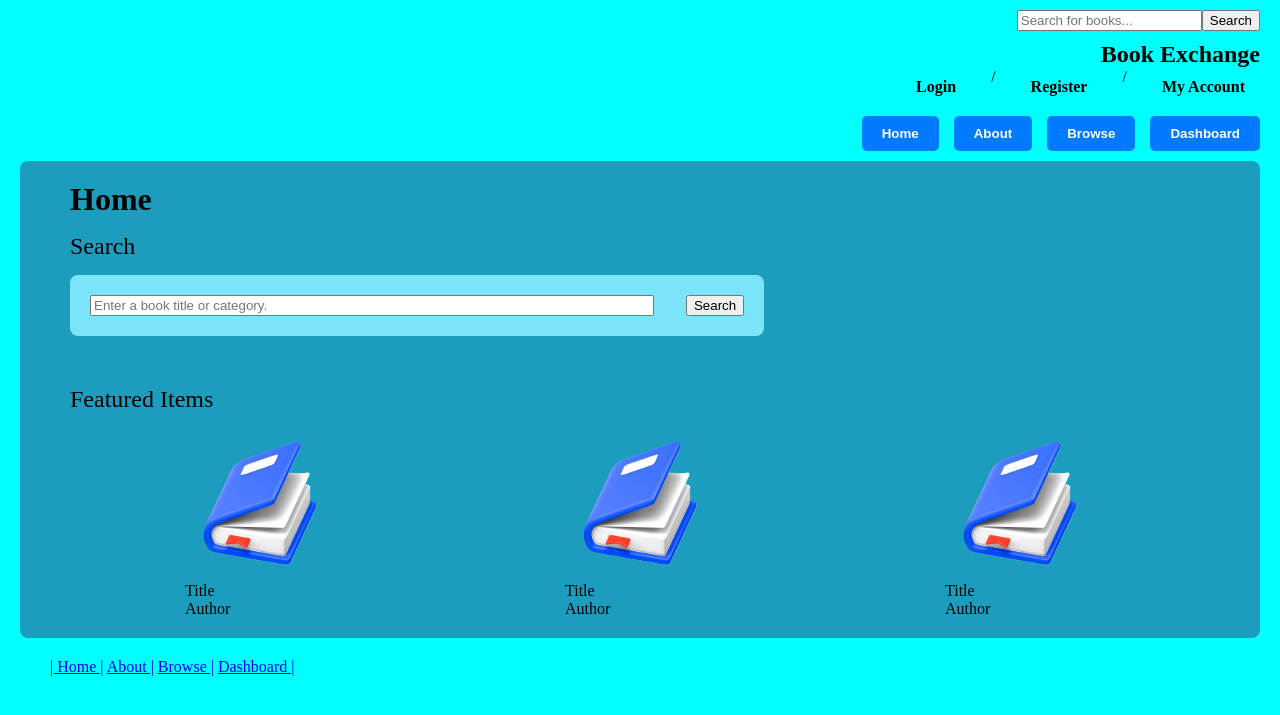
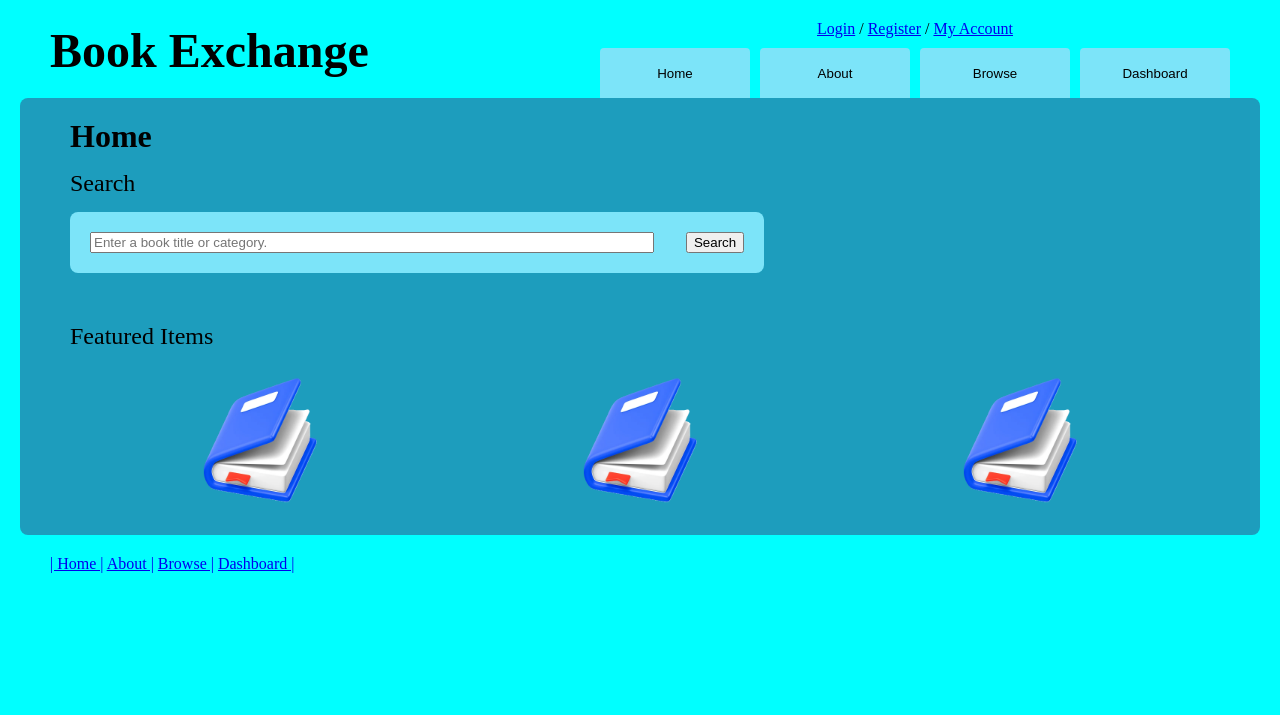
Before and after one commit to Zubdragon047/cosc360project, a PHP site: page /home.html in a window 1280 px wide. Shown: the top 715 px of the page. Run offline with PHP 8.4, Linux system fonts and the light colour scheme.

Commit message:
fixed merging issues

```diff
--- a/browse.html
+++ b/browse.html
@@ -8,11 +8,6 @@
 </head>
 
 <body>
-    <!--Search Bar-->
-<div class="search-container">
-    <input type="text" id="searchBar" placeholder="Search for books...">
-    <button onclick="searchBooks()">Search</button>
-</div>
     <header>
         <h1>Book Exchange</h1>
         <div class="header-rightside">
--- a/css/stylesheet.css
+++ b/css/stylesheet.css
@@ -12,64 +12,33 @@ body {
 }
 
 header {
+    h1 {margin-bottom: 20px;}
+    margin-top: 20px;
+    display: flex;
+    justify-content: space-between;
+    align-items: flex-end;
+    padding: 0 50px;
+}
+
+.header-rightside {
     display: flex;
     flex-direction: column;
-    align-items: flex-end;
-    padding: 10px 20px;
-}
-
-.header-title {
-    margin: 0;
-    font-size: 24px;
-    font-weight: bold;
-}
-
-.header-nav-top {
-    display: flex;
-    justify-content: flex-end;
-    gap: 20px;
-    margin-bottom: 10px;
-}
-
-.header-nav-top a {
-    text-decoration: none;
-    color: black;
-    font-weight: bold;
-    padding: 10px 15px;
-    border-radius: 5px;
-}
-
-.header-nav-top a:hover {
-    background-color: #007bff;
-    color: white;
+    align-items: center;
 }
 
 .header-nav-bottom {
     display: flex;
-    justify-content: center;
-    gap: 15px;
-}
-
-.header-nav-bottom button {
-    padding: 10px 20px;
-    border: none;
-    background-color: #007bff;
-    color: white;
-    cursor: pointer;
-    border-radius: 5px;
-    font-weight: bold;
-}
-
-.header-nav-bottom button:hover {
-    background-color: #0056b3;
-}
-
-
-.search-container {
-    display: flex;
-    justify-content: flex-end;
-    margin-right: 20px;
+    gap: 10px;
     margin-top: 10px;
+    button {
+        background-color: rgb(124, 228, 249);
+        border: none;
+        border-top-left-radius: 4px;
+        border-top-right-radius: 4px;
+        width: 150px;
+        height: 50px;
+    }
+    button:hover {cursor: pointer;}
 }
 
 footer {
--- a/home.html
+++ b/home.html
@@ -8,13 +8,8 @@
 </head>
 
 <body>
-    <!--Search Bar-->
-<div class="search-container">
-    <input type="text" id="searchBar" placeholder="Search for books...">
-    <button onclick="searchBooks()">Search</button>
-</div>
     <header>
-        <h1 class="header-title">Book Exchange</h1>
+        <h1>Book Exchange</h1>
         <div class="header-rightside">
             <nav class="header-nav-top">
                 <a href="login.html">Login</a> /
@@ -29,6 +24,7 @@
             </nav>
         </div>
     </header>
+
 <div class="main-container">
     <div>
         <h2>Home</h2>
@@ -47,21 +43,9 @@
         <h3>Featured Items</h3>
     </div>
     <div class="feature-container">
-        <div class="book-item">
-            <img src="images/book.PNG" alt="Book 1">
-            <p class="book-title">Title</p>
-            <p class="book-author">Author</p>
-        </div>
-        <div class="book-item">
-            <img src="images/book.PNG" alt="Book 2">
-            <p class="book-title">Title</p>
-            <p class="book-author">Author</p>
-        </div>
-        <div class="book-item">
-            <img src="images/book.PNG" alt="Book 3">
-            <p class="book-title">Title</p>
-            <p class="book-author">Author</p>
-        </div>
+        <img src="images/book.PNG">
+        <img src="images/book.PNG">
+        <img src="images/book.PNG">
     </div>
 </div>
 
```
